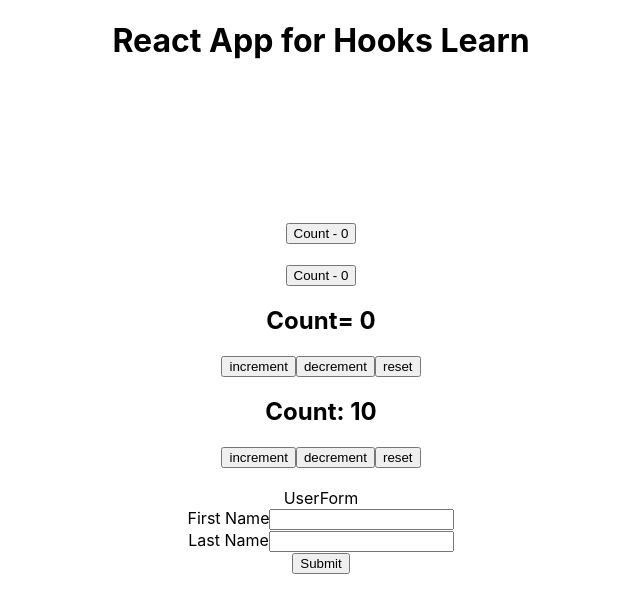
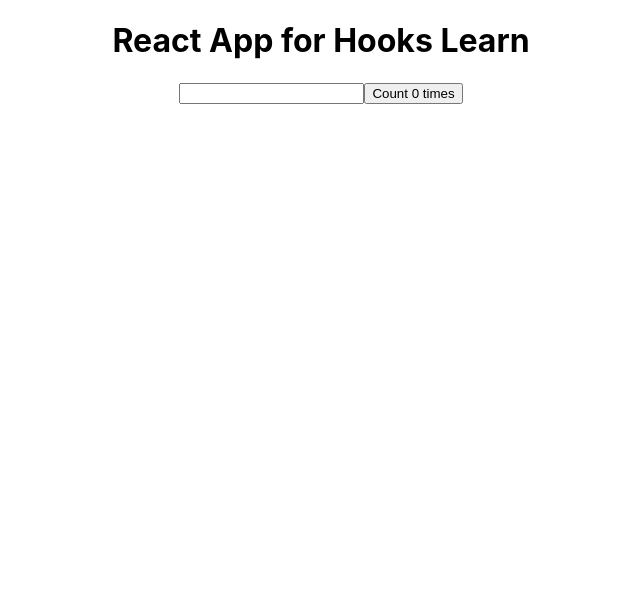
Before and after one commit to Mosharaf456/hooks-func-comp-reactjs-basic, a React (Create React App) app: page / in a window 1280 px wide. Shown: the top 612 px of the page, without its empty margins (319-959 px from the left). Built offline with nearby package versions, Linux system fonts and the light colour scheme.

Commit message:
ref useEfect component call only

```diff
--- a/src/App.js
+++ b/src/App.js
@@ -96,7 +96,7 @@
       {/* useEffect */}
       {/* <br /> */}
       {/* <br /> */}
-      {/* <CounterEffectOne /> */}
+      <CounterEffectOne />
 
       {/* <br /> */}
       {/* <HookMouse /> */}
@@ -164,14 +164,14 @@
       {/* Custom hooks are basically a JS functions whose names start with “use” and may call other hooks. */}
       {/* A Custom hook can also call other Hooks if required */}
       {/* Why? Custom hooks to share logic between two or more ccomponents. Alternative of HOC and Render props pattern */}
-      <DocTitleCustomHookOne  />
+      {/* <DocTitleCustomHookOne  /> */}
       <br />
-      <DocTitleCustomHookTwo />
-      <CounterOneCustomHook />
-      <CounterTwoCustomHook />
+      {/* <DocTitleCustomHookTwo /> */}
+      {/* <CounterOneCustomHook /> */}
+      {/* <CounterTwoCustomHook /> */}
       <br />
       {/* USEINPUT CUSTOM HOOK  */}
-      <UserForm />
+      {/* <UserForm /> */}
 
 
     </div>
```
